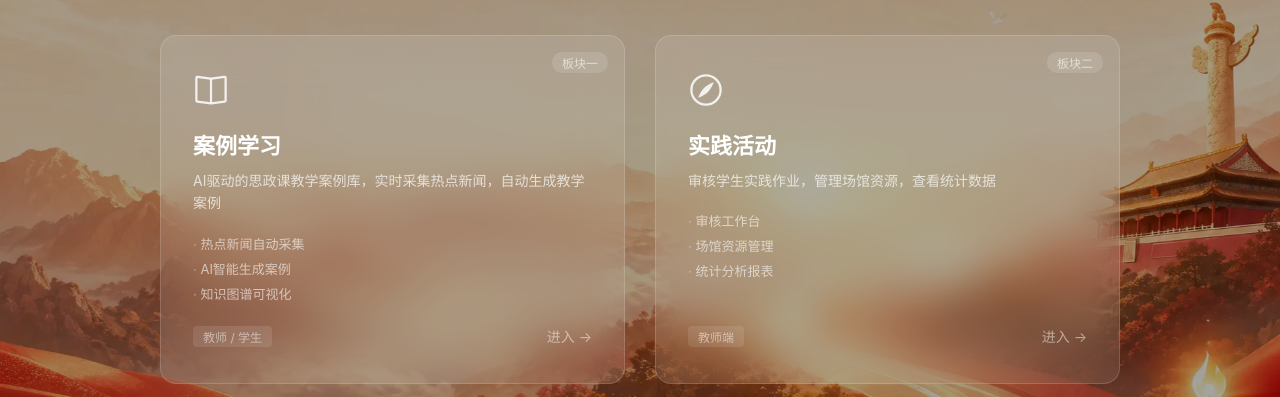
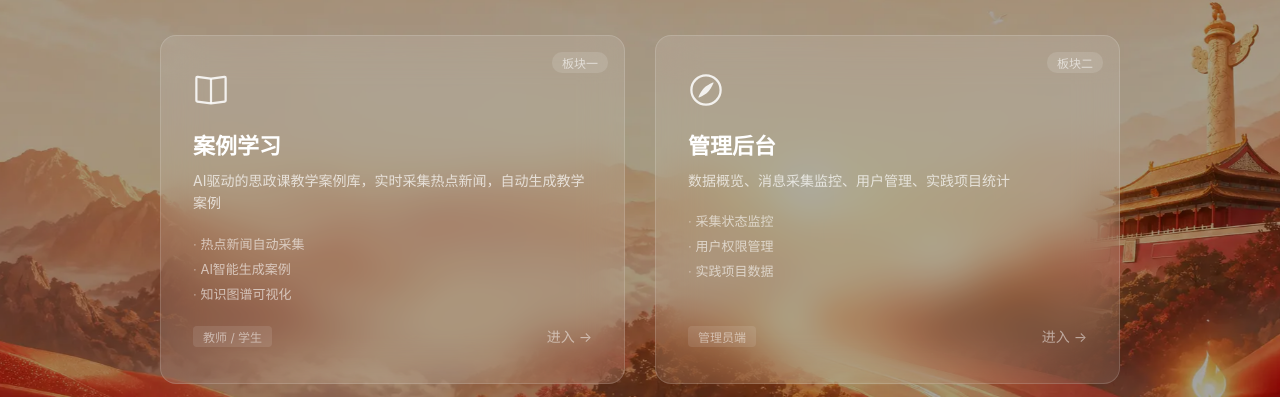
Before and after one commit to hyc896/AI-Empowered-IPTC-Website, a Vue app in the folder 二期/frontend/: page / in a window 1280 px wide. Shown: the part 242-639 px from the top of the page. Built offline with nearby package versions, Linux system fonts and the light colour scheme; sample sign-in values are in the browser's storage.

Commit message:
fix: admin 登录后板块二显示管理后台入口

```diff
--- a/二期/frontend/src/views/Home.vue
+++ b/二期/frontend/src/views/Home.vue
@@ -42,27 +42,31 @@
           </div>
         </div>
 
-        <!-- 实践活动板块 -->
+        <!-- 实践活动 / 管理后台 板块 -->
         <div class="module-card" @click="goToPractice">
           <div class="module-badge">板块二</div>
           <div class="module-icon-wrap">
             <el-icon :size="36"><Compass /></el-icon>
           </div>
-          <h3>实践活动</h3>
+          <h3>{{ userStore.isAdmin ? '管理后台' : '实践活动' }}</h3>
           <p>
-            <span v-if="userStore.isStudent">选择知识点，AI生成个性化实践方案，完成实践并提交</span>
+            <span v-if="userStore.isAdmin">数据概览、消息采集监控、用户管理、实践项目统计</span>
+            <span v-else-if="userStore.isStudent">选择知识点，AI生成个性化实践方案，完成实践并提交</span>
             <span v-else>审核学生实践作业，管理场馆资源，查看统计数据</span>
           </p>
           <ul class="feature-list">
+            <li v-if="userStore.isAdmin">采集状态监控</li>
+            <li v-if="userStore.isAdmin">用户权限管理</li>
+            <li v-if="userStore.isAdmin">实践项目数据</li>
             <li v-if="userStore.isStudent">AI个性化方案生成</li>
             <li v-if="userStore.isStudent">7种实践类型可选</li>
             <li v-if="userStore.isStudent">在线提交实践成果</li>
-            <li v-if="!userStore.isStudent">审核工作台</li>
-            <li v-if="!userStore.isStudent">场馆资源管理</li>
-            <li v-if="!userStore.isStudent">统计分析报表</li>
+            <li v-if="!userStore.isStudent && !userStore.isAdmin">审核工作台</li>
+            <li v-if="!userStore.isStudent && !userStore.isAdmin">场馆资源管理</li>
+            <li v-if="!userStore.isStudent && !userStore.isAdmin">统计分析报表</li>
           </ul>
           <div class="module-footer">
-            <span class="role-tag">{{ userStore.isStudent ? '学生端' : '教师端' }}</span>
+            <span class="role-tag">{{ userStore.isAdmin ? '管理员端' : userStore.isStudent ? '学生端' : '教师端' }}</span>
             <span class="arrow">进入 →</span>
           </div>
         </div>
```
